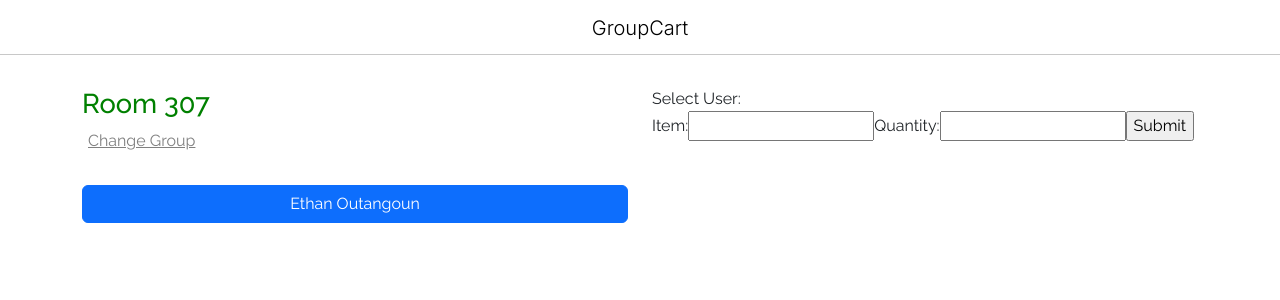
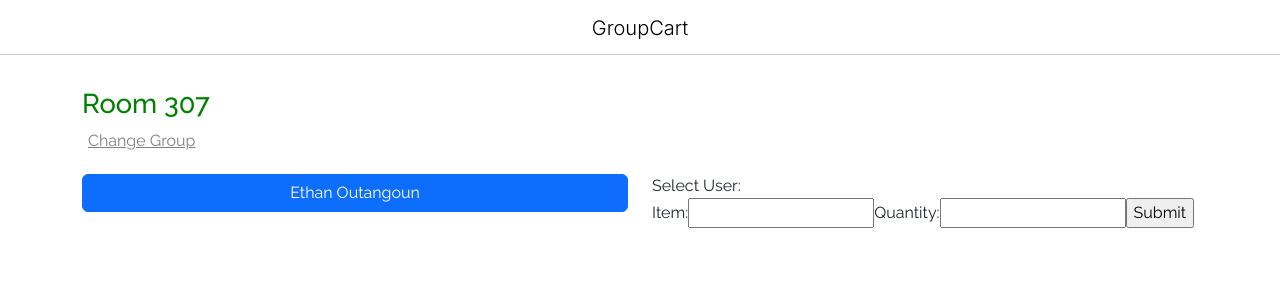
Before and after one commit to ethanoutangoun/groupcart, a React (Create React App) app in the folder frontend/: page / in a window 1280 px wide. Shown: the top 300 px of the page. Built offline with nearby package versions, Linux system fonts and the light colour scheme.

Commit message:
fixed group title formatting

```diff
--- a/frontend/src/Orders/Orders.css
+++ b/frontend/src/Orders/Orders.css
@@ -75,11 +75,11 @@ table, th, td {
   text-decoration: underline;
   margin: 0;
 
-  padding-bottom: 2em;
+  padding-bottom: 1.3em;
 
 
 }
 
 .form-container{
-  padding-top: 2em;
+
 }
--- a/frontend/src/Orders/Orders.js
+++ b/frontend/src/Orders/Orders.js
@@ -70,16 +70,18 @@ function Orders(){
             </div>
 
             <Container>
-                <Row>
-                    <Col>
 
-                    <div className='groupName'>
+            <div className='groupName'>
                         <h2> Room 307</h2>
 
                     </div>
                     <div className='changeGroupBtn'>
                         <button >Change Group</button>
-                        </div>
+                </div>
+                <Row>
+                    <Col>
+
+
 
 
 
```
